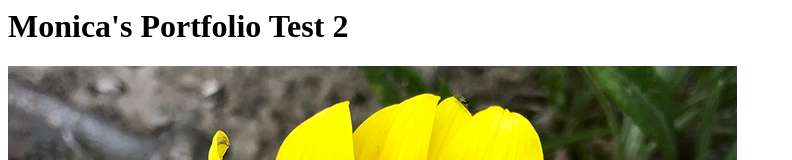
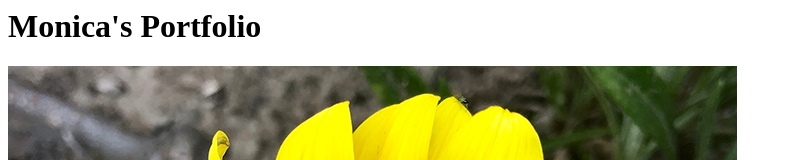
Before and after one commit to Monicac7681/Monicac7681.github.io, a plain HTML site: page index.html in a window 1280 px wide. Shown: the top 160 px of the page, without its empty margins (0-792 px from the left). Drawn offline with Linux system fonts and the light colour scheme.

Commit message:
Update index.html

```diff
--- a/index.html
+++ b/index.html
@@ -1,4 +1,4 @@
 <html>
-    <h1>Monica's Portfolio Test 2</h1>
+    <h1>Monica's Portfolio</h1>
     <img src="./bioPic1.JPG" />
 </html>
```
